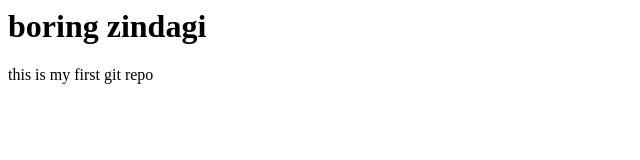
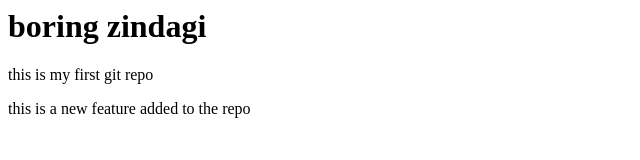
Before and after one commit to Yashs2024/localrepo, a plain HTML site: page index.html in a window 1280 px wide. Shown: the whole page, without its empty margins (0-640 px from the left). Drawn offline with Linux system fonts and the light colour scheme.

Commit message:
added a new paragraph

```diff
--- a/index.html
+++ b/index.html
@@ -1,2 +1,3 @@
 <h1> boring zindagi </h1>
 <p> this is my first git repo</p>
+<p> this is a new feature added to the repo</p>
```
